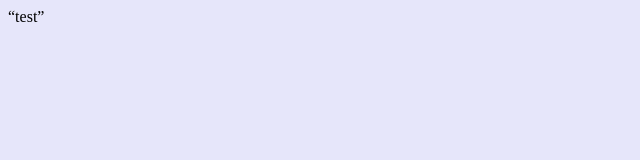
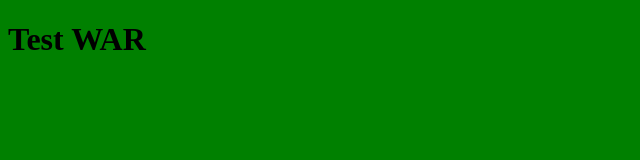
Before and after one commit to victoremmanuel/jenkinsdeploy, a plain HTML site: page testwar/WebContent/index.html in a window 1280 px wide. Shown: the whole page, without its empty margins (0-640 px from the left). Drawn offline with Linux system fonts and the light colour scheme.

Commit message:
change of color

```diff
--- a/testwar/WebContent/index.html
+++ b/testwar/WebContent/index.html
@@ -4,7 +4,7 @@
 <meta charset="ISO-8859-1">
 <title>test war</title>
 </head>
-<body bgcolor="#E6E6FA">
-<q>test</q>
+<body bgcolor="green">
+<h1>Test WAR</h1>
 </body>
 </html>
```
